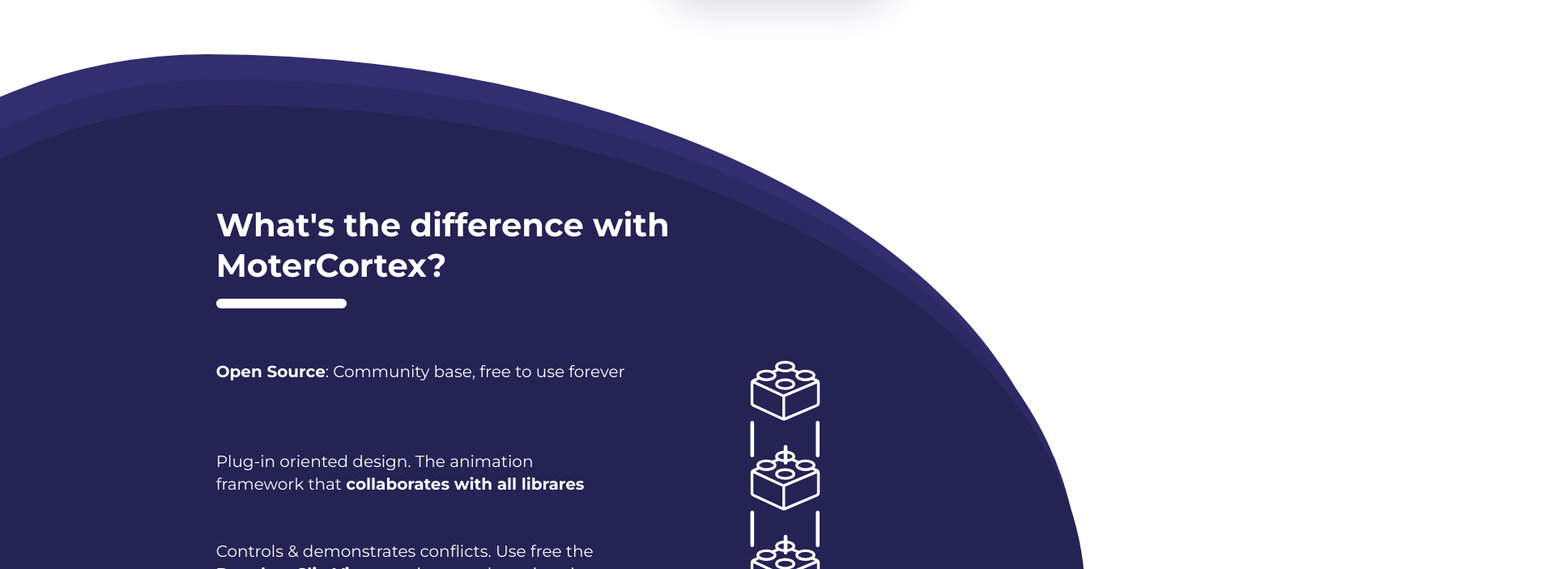
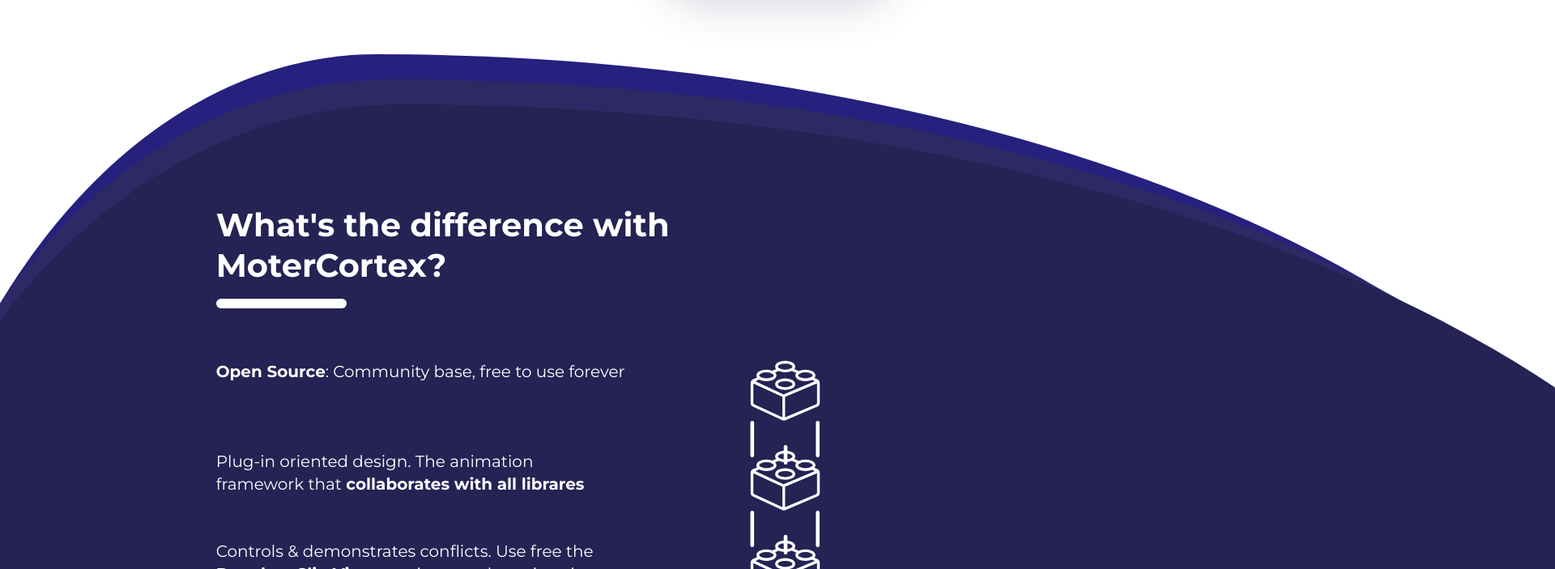
Before and after one commit to Costas-Zeimpekis/motor, a website: page index.html in a window 1280 px wide. Shown: the part 4533-5236 px from the top of the page at 81% size, 1920 px wide, since content can reach past the window. Drawn offline with nearby package versions, Linux system fonts and the light colour scheme; files whose address does not match are found by name.

Commit message:
fix: wave whatsdiferrent

```diff
--- a/style.css
+++ b/style.css
@@ -317,7 +317,7 @@
 
 #waveAnimation {
   position: relative;
-  height: 810px;
+  height: 760px;
   width: 1920px;
   background: var(--blue-dark);
   bottom: -50%;
@@ -391,37 +391,38 @@
 #waveDifferent {
   position: relative;
   height: 924px;
-  width: 131vw;
-  background: #322e6f;
-  bottom: -50%;
-  left: -366px;
+  width: 2227px;
+  background: #26207e;
+  bottom: 0;
+  left: -159px;
   z-index: 0;
-  border-radius: 37% 63% 26% 74% / 65% 66% 34% 35%;
+  border-radius: 28% 72% 62% 38% / 100% 86% 14% 0%;
 }
 
 #waveDifferent:before {
   content: '';
   display: block;
   position: absolute;
-  border-radius: 37% 63% 26% 74% / 65% 66% 34% 35%;
-  width: 131vw;
+  border-radius: 28% 72% 28% 72% / 81% 80% 20% 19%;
+  width: 2227px;
   height: 924px;
   background-color: #2d2965;
   z-index: 1;
   bottom: -31px;
   left: 20px;
+
 }
 
 #waveDifferent:after {
   content: '';
   display: block;
   position: absolute;
-  border-radius: 37% 63% 26% 74% / 65% 66% 34% 35%;
-  width: 131vw;
-  height: 924px;
+  border-radius: 28% 72% 28% 72% / 81% 80% 20% 19%;
+  width: 2419px;
+  height: 1031px;
   background-color: #252254;
-  bottom: -63px;
-  left: 29px;
+  bottom: -169px;
+  left: -22px;
   z-index: 2;
 }
 
```
